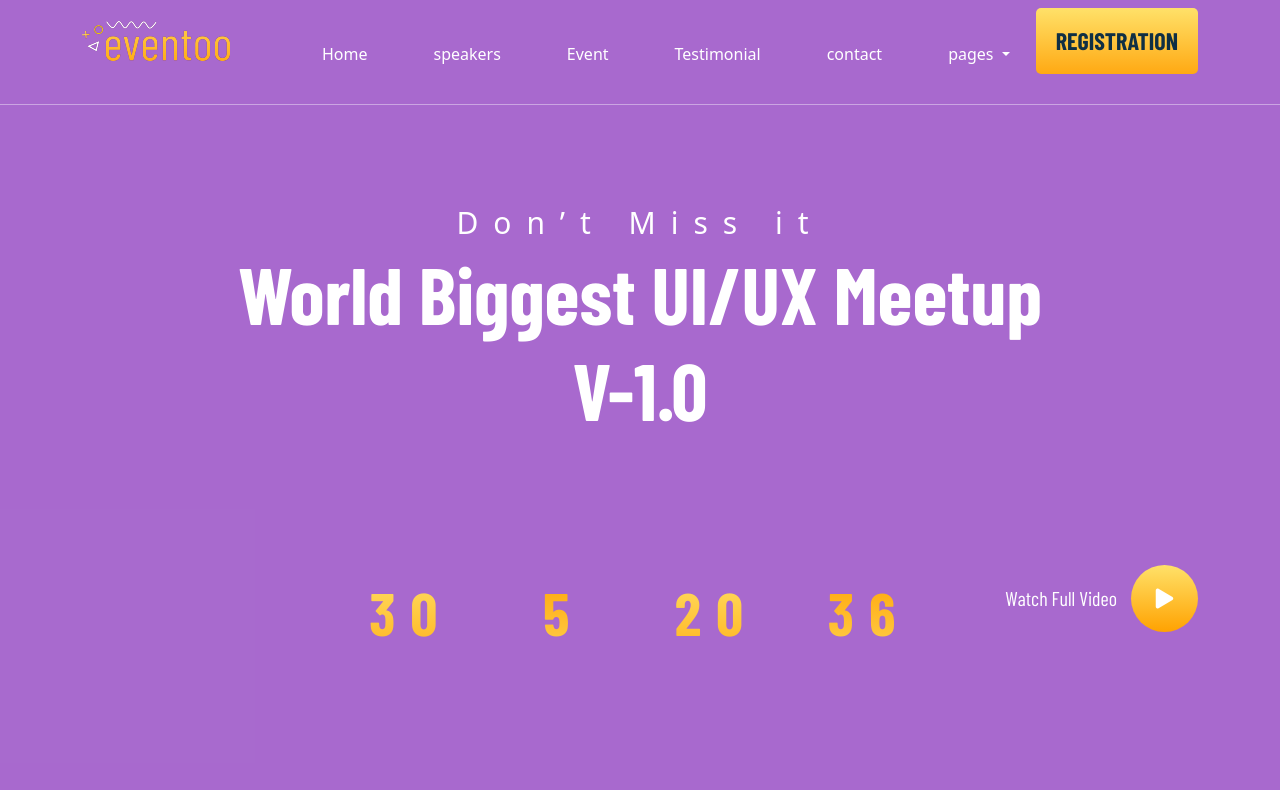
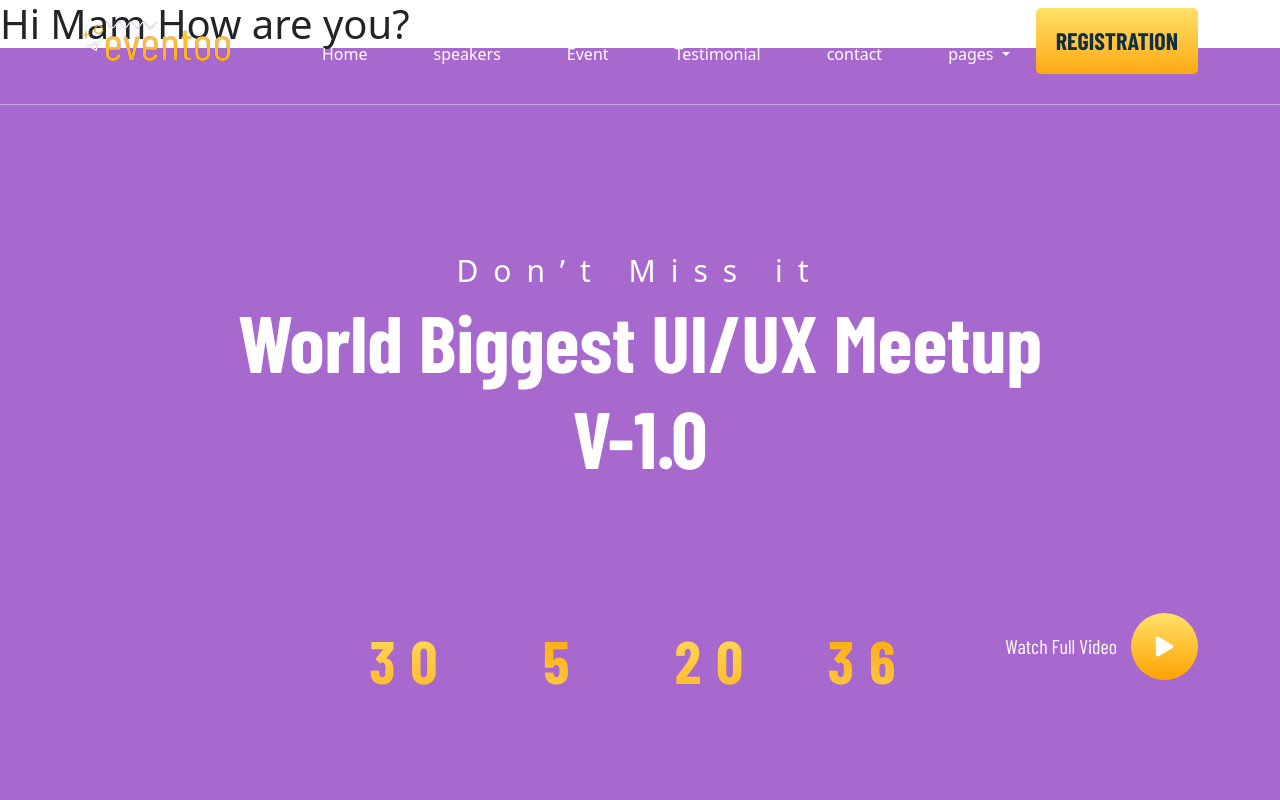
Before and after one commit to shamolyAkter/eventoo, a plain HTML site: page index.html in a window 1280 px wide. Shown: the top 800 px of the page. Drawn offline with nearby package versions, Linux system fonts and the light colour scheme; a web font is replaced by a local one.

Commit message:
just add a heading

```diff
--- a/index.html
+++ b/index.html
@@ -16,6 +16,7 @@
 </head>
 
 <body>
+   <h1>Hi Mam How are you?</h1>
     <!--============================================
                     nav start
 ===============================================-->
```
